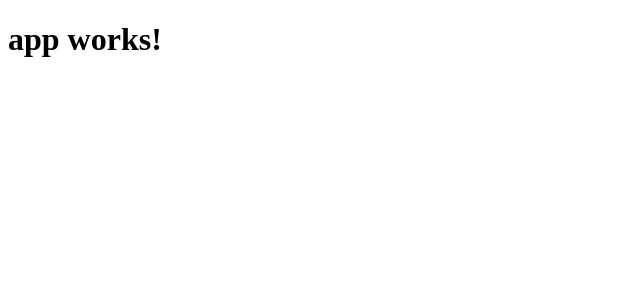
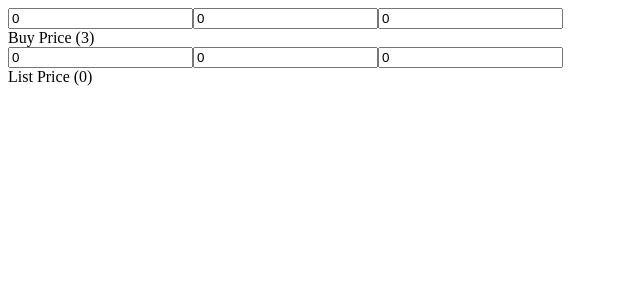
Before and after one commit to jdherder/gw2-tp-angular2, an Angular app: page / in a window 1280 px wide. Shown: the top 300 px of the page, without its empty margins (0-640 px from the left). Built offline with nearby package versions, Linux system fonts and the light colour scheme.

Commit message:
Functional coin entry form component added.

```diff
--- a/src/app/app.component.html
+++ b/src/app/app.component.html
@@ -1,3 +1,4 @@
-<h1>
-  {{title}}
-</h1>
+<!-- app component template -->
+
+<coin-entry-form [label]="'Buy Price'" [coins]="state.coinBuyPrice"></coin-entry-form>
+<coin-entry-form [label]="'List Price'" [coins]="state.coinListPrice"></coin-entry-form>
--- a/src/app/app.component.ts
+++ b/src/app/app.component.ts
@@ -6,5 +6,12 @@ import { Component } from '@angular/core';
   styleUrls: ['./app.component.css']
 })
 export class AppComponent {
-  title = 'app works!';
+  state: any = {
+    coinBuyPrice: 3,
+    coinListPrice: 0,
+    coinFeeListing: 0,
+    coinFeeExchange: 0,
+    coinNet: 0,
+    coinProfit: 0
+  };
 }
--- a/src/app/app.module.ts
+++ b/src/app/app.module.ts
@@ -4,10 +4,13 @@ import { FormsModule } from '@angular/forms';
 import { HttpModule } from '@angular/http';
 
 import { AppComponent } from './app.component';
+import { CoinEntryForm } from './coinEntryForm/coinEntryForm.component';
+
 
 @NgModule({
   declarations: [
-    AppComponent
+    AppComponent,
+    CoinEntryForm
   ],
   imports: [
     BrowserModule,
--- /dev/null
+++ b/src/app/coinEntryForm/coinEntryForm.component.html
@@ -0,0 +1,28 @@
+<!-- coinEntryForm component template -->
+
+<div class="coinEntryForm">
+    <div class="inputs">
+        <input class="gold"
+               type="text"
+               [(ngModel)]="gold"
+               (focus) = "selectAllContent($event)"
+               (keypress)="checkNumericInput($event)"
+               (ngModelChange)="calcCoinTotal()"
+               maxLength="4" />
+        <input class="silver"
+               type="text"
+               [(ngModel)]="silver"
+               (focus) = "selectAllContent($event)"
+               (keypress)="checkNumericInput($event)"
+               (ngModelChange)="calcCoinTotal()"
+               maxLength="2" />
+        <input class="copper"
+               type="text"
+               [(ngModel)]="copper"
+               (focus) = "selectAllContent($event)"
+               (keypress)="checkNumericInput($event)"
+               (ngModelChange)="calcCoinTotal()"
+               maxLength="2" />
+    </div>
+    <div className="label">{{label}} ({{coins}})</div>
+</div>
--- /dev/null
+++ b/src/app/coinEntryForm/coinEntryForm.component.ts
@@ -0,0 +1,32 @@
+import { Component, Input } from '@angular/core';
+
+@Component({
+    selector: 'coin-entry-form',
+    templateUrl: './coinEntryForm.component.html',
+    styleUrls: ['./coinEntryForm.component.css']
+})
+export class CoinEntryForm {
+    @Input() label: string;
+    @Input() coins: number;
+
+    gold: number = 0;
+    silver: number = 0;
+    copper: number = 0;
+
+    calcCoinTotal() {
+        const total = this.gold * 10000 + this.silver * 100 + this.copper * 1;
+        this.coins = total || 0;
+    }
+
+    checkNumericInput(event) {
+        const pattern = /[0-9]/;
+        let inputChar = String.fromCharCode(event.charCode);
+        if (!pattern.test(inputChar)) {
+            event.preventDefault();
+        }
+    }
+
+    selectAllContent(event) {
+        event.target.select();
+    }
+}
```
Also changed, not shown: src/app/coinEntryForm/coinEntryForm.component.css (added).
